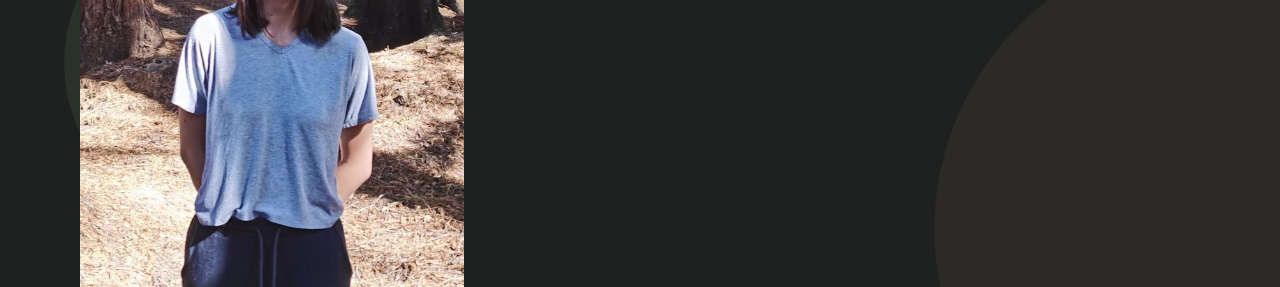
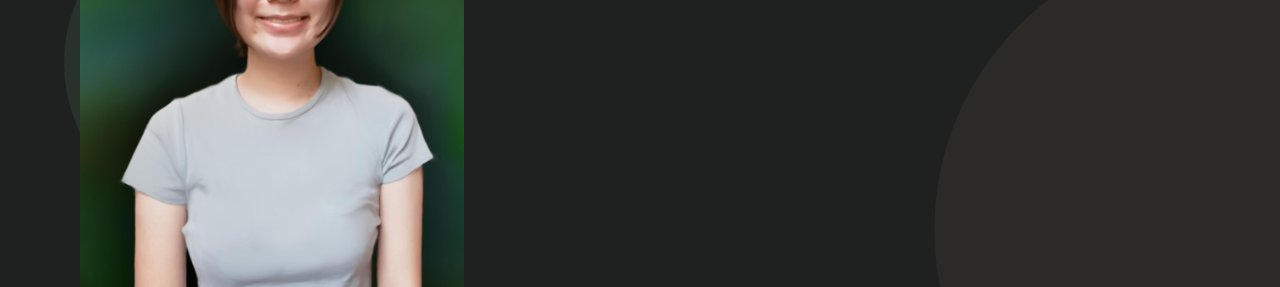
Before and after one commit to karinaechen/site, a plain HTML site: page index.html in a window 1280 px wide. Shown: the part 513-800 px from the top of the page. Drawn offline with Linux system fonts and the light colour scheme.

Commit message:
replace landing page image

```diff
--- a/index.css
+++ b/index.css
@@ -14,7 +14,7 @@
 }
 
 .home-main-section .me-image {
-	background-image: url(imgs/me_long.jpg);
+	background-image: url(imgs/me_edit.jpg);
 	flex-grow: 1;
 	max-height: 70vh;
 	min-width: 30vw;
```
Also changed, not shown: imgs/me_edit.jpg (added).
